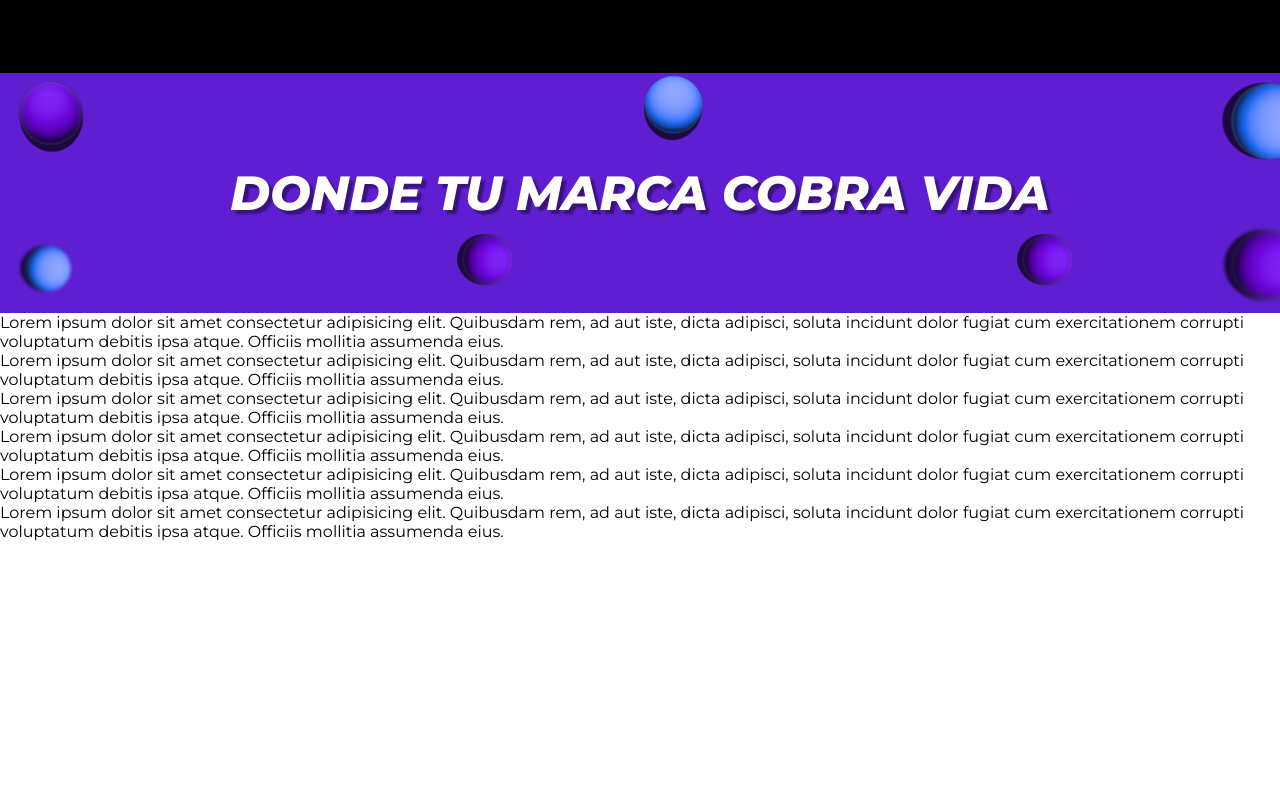
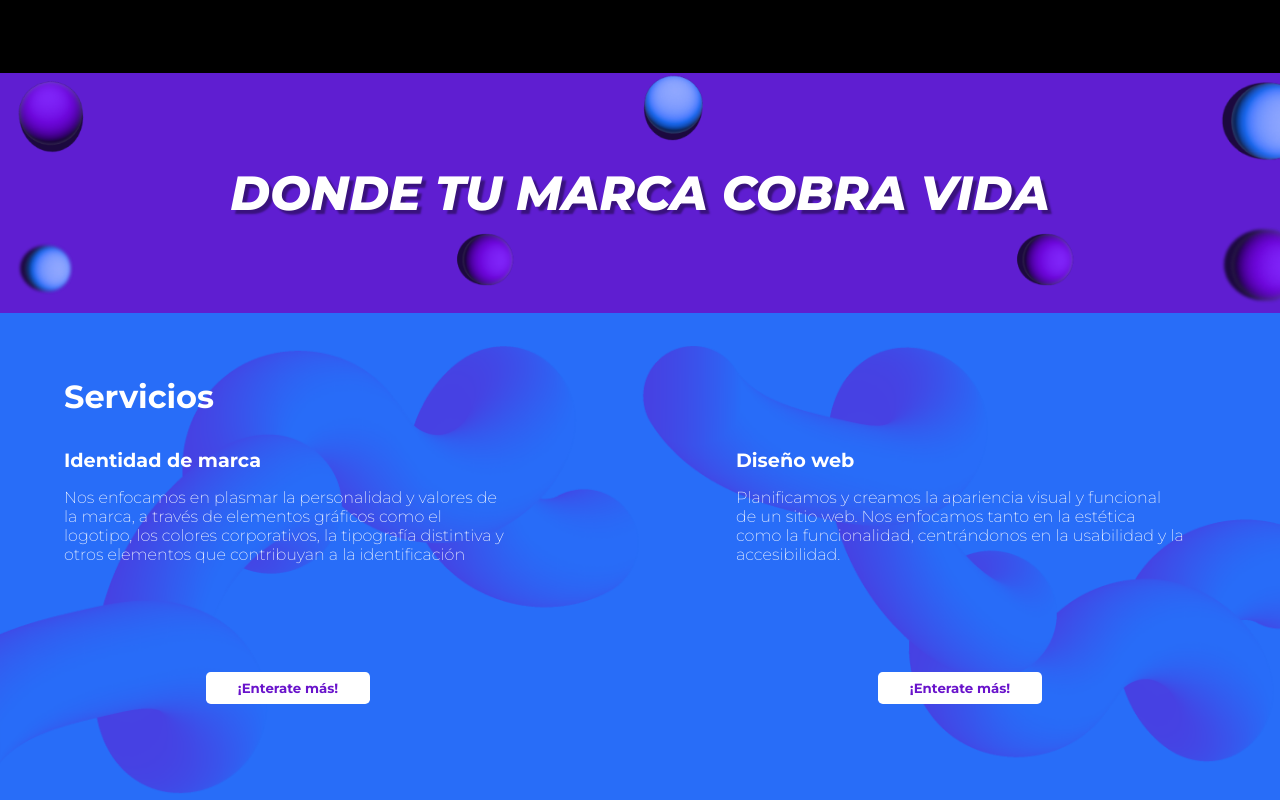
Before and after one commit to f-antonelli/visualboost, a React (Vite) app: page / in a window 1280 px wide. Shown: the part 727-1527 px from the top of the page. Before the commit the page ends 1268 px from the top, so only its background shows below. Built offline with nearby package versions, Linux system fonts and the light colour scheme.

Commit message:
FEAT: services section

```diff
--- a/src/App.tsx
+++ b/src/App.tsx
@@ -1,6 +1,7 @@
 import Balls from "./components/Balls/Balls";
 import Header from "./components/Header/Header";
 import Hero from "./components/Hero/Hero";
+import Services from "./components/Services/Services";
 
 const App = () => {
   return (
@@ -9,12 +10,7 @@ const App = () => {
       <main>
         <Hero />
         <Balls />
-        <p>Lorem ipsum dolor sit amet consectetur adipisicing elit. Quibusdam rem, ad aut iste, dicta adipisci, soluta incidunt dolor fugiat cum exercitationem corrupti voluptatum debitis ipsa atque. Officiis mollitia assumenda eius.</p>
-        <p>Lorem ipsum dolor sit amet consectetur adipisicing elit. Quibusdam rem, ad aut iste, dicta adipisci, soluta incidunt dolor fugiat cum exercitationem corrupti voluptatum debitis ipsa atque. Officiis mollitia assumenda eius.</p>
-        <p>Lorem ipsum dolor sit amet consectetur adipisicing elit. Quibusdam rem, ad aut iste, dicta adipisci, soluta incidunt dolor fugiat cum exercitationem corrupti voluptatum debitis ipsa atque. Officiis mollitia assumenda eius.</p>
-        <p>Lorem ipsum dolor sit amet consectetur adipisicing elit. Quibusdam rem, ad aut iste, dicta adipisci, soluta incidunt dolor fugiat cum exercitationem corrupti voluptatum debitis ipsa atque. Officiis mollitia assumenda eius.</p>
-        <p>Lorem ipsum dolor sit amet consectetur adipisicing elit. Quibusdam rem, ad aut iste, dicta adipisci, soluta incidunt dolor fugiat cum exercitationem corrupti voluptatum debitis ipsa atque. Officiis mollitia assumenda eius.</p>
-        <p>Lorem ipsum dolor sit amet consectetur adipisicing elit. Quibusdam rem, ad aut iste, dicta adipisci, soluta incidunt dolor fugiat cum exercitationem corrupti voluptatum debitis ipsa atque. Officiis mollitia assumenda eius.</p>
+        <Services />
       </main>
     </>
   );
--- a/src/components/Hero/Hero.tsx
+++ b/src/components/Hero/Hero.tsx
@@ -18,7 +18,7 @@ const Hero = () => {
   };
 
   return (
-    <div className={styles.wrapper}>
+    <section className={styles.wrapper}>
       {isChecked && (
         <>
           <div data-aos="fade-right" className={`${styles.hero_img_1}`}></div>
@@ -38,7 +38,7 @@ const Hero = () => {
           </label>
         </div>
       </div>
-    </div>
+    </section>
   );
 };
 
--- /dev/null
+++ b/src/components/Services/Services.tsx
@@ -0,0 +1,33 @@
+import styles from "./services.module.css";
+import { services } from "./data";
+
+const Services = () => {
+  return (
+    <section className={styles.wrapper}>
+      <div
+        data-aos="fade-right"
+        data-aos-delay="1000"
+        className={styles.img_left}
+      ></div>
+      <div
+        data-aos="fade-left"
+        data-aos-delay="1000"
+        className={styles.img_right}
+      ></div>
+      <div className={styles.container_services}>
+        <h3 className={styles.services_title}>Servicios</h3>
+        <div className={styles.services_list}>
+          {services.map(({ title, description, buttonName }) => (
+            <div key={title} className={styles.services_item}>
+              <h4>{title}</h4>
+              <p>{description}</p>
+              <button>{buttonName}</button>
+            </div>
+          ))}
+        </div>
+      </div>
+    </section>
+  );
+};
+
+export default Services;
--- /dev/null
+++ b/src/components/Services/data.ts
@@ -0,0 +1,16 @@
+interface Services {
+  title: string
+  description: string
+  buttonName: string
+}
+
+export const services: Services[] = [{
+  title: "Identidad de marca",
+  description: "Nos enfocamos en plasmar la personalidad y valores de la marca, a través de elementos gráficos como el logotipo, los colores corporativos, la tipografía distintiva y otros elementos que contribuyan a la identificación",
+  buttonName: "¡Enterate más!"
+},
+{
+  title: "Diseño web",
+  description: "Planificamos y creamos la apariencia visual y funcional de un sitio web. Nos enfocamos tanto en la estética como la funcionalidad, centrándonos en la usabilidad y la accesibilidad.",
+  buttonName: "¡Enterate más!"
+}]
--- /dev/null
+++ b/src/components/Services/services.module.css
@@ -0,0 +1,133 @@
+.wrapper {
+  position: relative;
+  display: flex;
+  width: 100%;
+  background-color: var(--main-blue);
+  overflow: hidden;
+}
+
+.wrapper .img_left {
+  z-index: 5;
+  position: absolute;
+  top: 2rem;
+  left: 0;
+  width: 50%;
+  min-width: 350px;
+  height: 100%;
+  background-image: url("../../assets/services/abstract_lf.png");
+  background-repeat: no-repeat;
+  background-size: cover;
+}
+
+.wrapper .img_right {
+  z-index: 5;
+  position: absolute;
+  top: 2rem;
+  right: 0;
+  width: 50%;
+  min-width: 350px;
+  height: 100%;
+  background-image: url("../../assets/services/abstract_rg.png");
+  background-repeat: no-repeat;
+  background-size: cover;
+}
+
+.wrapper .container_services {
+  z-index: 10;
+  display: flex;
+  flex-direction: column;
+  max-width: 88rem;
+  width: 100%;
+  height: 100%;
+  margin: 0 auto;
+  padding: 4rem;
+  color: var(--white);
+}
+
+.wrapper .container_services h3 {
+  font-size: 2rem;
+}
+
+.wrapper .container_services .services_list {
+  display: flex;
+  flex-wrap: wrap;
+  justify-content: space-between;
+}
+
+.wrapper .container_services .services_list .services_item {
+  display: flex;
+  flex: 1;
+  flex-direction: column;
+  justify-content: center;
+  padding: 2rem 2rem 2rem 0;
+  min-width: 19rem;
+  max-width: 30rem;
+  min-height: 20rem;
+}
+
+.wrapper .container_services .services_list .services_item h4 {
+  font-size: 1.2rem;
+  margin-bottom: 1rem;
+}
+
+.wrapper .container_services .services_list .services_item p {
+  font-weight: 200;
+  flex-grow: 1;
+}
+
+.wrapper .container_services .services_list .services_item button {
+  cursor: pointer;
+  outline: none;
+  border: none;
+  font-weight: 700;
+  padding: 0.5rem 2rem;
+  border-radius: 0.3rem;
+  background-color: var(--white);
+  color: var(--btn-text);
+  margin: 0 auto;
+}
+
+@media (max-width: 750px) {
+  .wrapper .img_right {
+    width: 100%;
+    height: 30% !important;
+    background-size: cover;
+  }
+
+  .wrapper .img_left {
+    width: 100%;
+    background-size: cover;
+  }
+
+  .wrapper .container_services h3 {
+    margin-bottom: 2rem;
+    text-align: center;
+  }
+
+  .wrapper .container_services .services_list .services_item {
+    padding: 2rem;
+  }
+
+  .wrapper .container_services .services_list {
+    justify-content: center;
+    text-align: center;
+  }
+}
+
+@media (max-width: 900px) {
+  .wrapper .img_right {
+    bottom: 0;
+    top: unset;
+    height: 50%;
+    background-size: cover !important;
+  }
+}
+
+@media (max-width: 1400px) {
+  .wrapper .img_left {
+    background-size: contain;
+  }
+  .wrapper .img_right {
+    background-size: contain;
+  }
+}
--- a/src/style.css
+++ b/src/style.css
@@ -10,5 +10,6 @@
   --black: #000000;
   --main-blue: #286DF8;
   --main-violet: #5F1ED1;
-  --btn-violet: #4B3DE0;
+  --btn-violet: #4B3DE0; /*MODIFICAR POR SWITCH_COLOR*/
+  --btn-text: #6913CB;
 }
```
Also changed, not shown: src/assets/services/abstract_lf.png (added), src/assets/services/abstract_rg.png (added).
